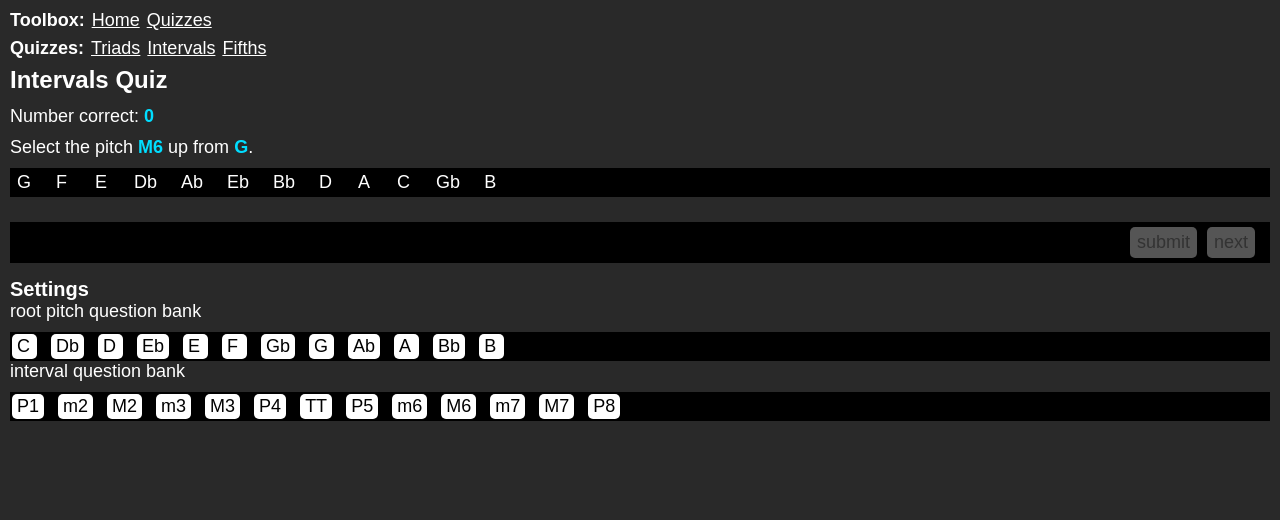
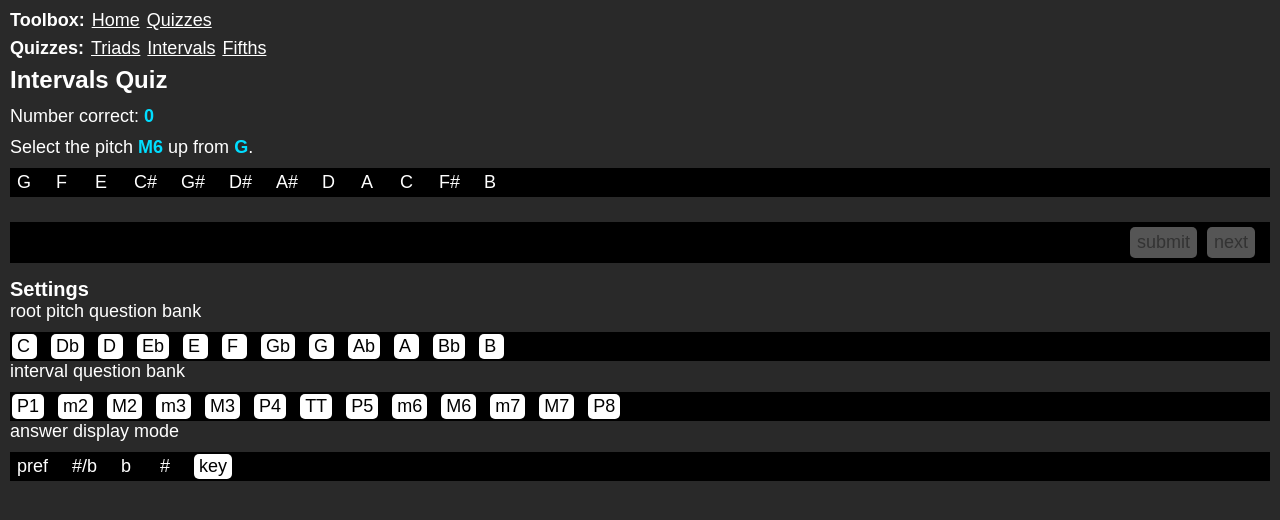
Before and after one commit to ppalladino/toolbox, a Next.js app: page /quizzes/intervals in a window 1280 px wide. Shown: the top 520 px of the page. Built offline with nearby package versions, Linux system fonts and the light colour scheme.

Commit message:
feat: answer display mode in interval quiz

```diff
--- a/app/globals.css
+++ b/app/globals.css
@@ -261,3 +261,63 @@ section.cta-row {
 section.cta-row button{
   margin-right: 10px;
 }
+
+.c {
+  background-color: #137fe0ff;
+  color: white
+}
+
+.d-flat {
+  background-color: #cd9fe8ff;
+  color: black;
+}
+
+.d {
+  background-color: #810ccfff;
+  color: white;
+}
+
+.e_flat {
+  background-color: #b7b7b7ff;
+  color: black
+}
+
+.e {
+  background-color: #434343ff;
+  color: white;
+}
+
+.f {
+  background-color: #783f04ff;
+  color: white;
+}
+
+.g_flat {
+  background-color: #ffd1d1ff;
+  color: black;
+}
+
+.g {
+  background-color: #ff4600ff;
+  color: white;
+}
+
+.a_flat {
+  background-color: #fefbcdff;
+  color: black;
+}
+
+.a {
+  background-color: #fceb08ff;
+  color: #bbb;
+}
+
+.b_flat {
+  background-color: #cdeba7ff;
+  color: black;
+}
+
+.b {
+  background-color: #3da21fff;
+  color: white;
+}
--- a/app/quizzes/intervals/pageContent.tsx
+++ b/app/quizzes/intervals/pageContent.tsx
@@ -6,6 +6,7 @@ import { allIntervals } from '@/common/utils/interval'
 import PitchMapPicker from "@/frontend/components/PitchMapPicker"
 import PitchMapResults from '@/frontend/components/PitchMapResults'
 import IntervalPicker from '@/frontend/components/IntervalPicker'
+import PitchMapDisplayModePicker from '@/frontend/components/PitchMapDisplayModePicker'
 import { getRandomElement, shuffleArray } from '@/common/utils/helpers'
 
 interface IAnswer {
@@ -15,7 +16,7 @@ interface IAnswer {
 
 const ROOT_PITCH_POOL_STORAGE_KEY = 'quizzes:intervals:root-pitch-pool'
 const INTERVAL_POOL_STORAGE_KEY = 'quizzes:intervals:interval-pool'
-
+const ANSWER_DISPLAY_MODE_STORAGE_KEY = 'quizzes:intervals:answer-display-mode'
 
 export default function IntervalsPageContent() {
   const storedRootPitchPool = window.localStorage.getItem(ROOT_PITCH_POOL_STORAGE_KEY)
@@ -32,13 +33,16 @@ export default function IntervalsPageContent() {
   const initialInterval = getRandomElement<IInterval>(initialIntervalPool)
   const [intervalQuestion, setIntervalQuestion] = useState<IInterval>(initialInterval)
 
+  const storedAnswerDisplayMode = window.localStorage.getItem(ANSWER_DISPLAY_MODE_STORAGE_KEY)
+  let initialAnswerDisplayMode = storedAnswerDisplayMode ? JSON.parse(storedAnswerDisplayMode) : undefined
+  initialAnswerDisplayMode = initialAnswerDisplayMode ? initialAnswerDisplayMode : PITCH_MAP_DISPLAY_MODE.KEY_CONTEXTED_NOTE_NAME
+  const [answerPickerDisplayMode, setAnswerPickerDisplayMode] = useState<PITCH_MAP_DISPLAY_MODE>(initialAnswerDisplayMode)
+
   const [correctAnswer, setCorrectAnswer] = useState<IPitchMap>(addIntervalToPitchMap(initialRootPitch, intervalQuestion.semitones))
   const [userAnswer, setUserAnswer] = useState<IPitchMap>()
   const [showResults, setShowResult] = useState<boolean>(false)
   const [randomOrderedPitchMaps, setRandomOrderedPitchMaps] = useState<IPitchMap[]>(shuffleArray<IPitchMap>(chromaticPitches))
   const [numCorrect, setNumCorrect] = useState<number>(0)
-  const [answerPickerDisplayMode, setAnswerPickerDisplayMode] = useState<PITCH_MAP_DISPLAY_MODE>(PITCH_MAP_DISPLAY_MODE.FLATTED_NOTE_NAME)
-
 
   const handleQuestionPoolChange = (pool: IPitchMap[]) => {
     localStorage.setItem(ROOT_PITCH_POOL_STORAGE_KEY, JSON.stringify(pool));
@@ -52,6 +56,11 @@ export default function IntervalsPageContent() {
 
   const handleUserAnswerChange = (answer: IPitchMap[]) => {
     setUserAnswer(answer[0])
+  }
+
+  const handleAnswerDisplayModeChange = (mode: PITCH_MAP_DISPLAY_MODE) => {
+    setAnswerPickerDisplayMode(mode)
+    localStorage.setItem(ANSWER_DISPLAY_MODE_STORAGE_KEY, JSON.stringify(mode));
   }
 
   const handleSubmitClick = () => {
@@ -70,9 +79,9 @@ export default function IntervalsPageContent() {
     const nextCorrectAnswer = addIntervalToPitchMap(nextRootPitchQuestion, nextIntervalQuestion.semitones)
     setCorrectAnswer(nextCorrectAnswer)
 
-    const nextAnswerPickerDisplayMode = answerPickerDisplayMode === PITCH_MAP_DISPLAY_MODE.SHARPED_NOTE_NAME
-      ? PITCH_MAP_DISPLAY_MODE.FLATTED_NOTE_NAME : PITCH_MAP_DISPLAY_MODE.SHARPED_NOTE_NAME
-    setAnswerPickerDisplayMode(nextAnswerPickerDisplayMode)
+    // const nextAnswerPickerDisplayMode = answerPickerDisplayMode === PITCH_MAP_DISPLAY_MODE.SHARPED_NOTE_NAME
+    //   ? PITCH_MAP_DISPLAY_MODE.FLATTED_NOTE_NAME : PITCH_MAP_DISPLAY_MODE.SHARPED_NOTE_NAME
+    // setAnswerPickerDisplayMode(nextAnswerPickerDisplayMode)
     setUserAnswer(undefined)
     setShowResult(false)
   }
@@ -117,6 +126,8 @@ export default function IntervalsPageContent() {
         <PitchMapPicker onChange={handleQuestionPoolChange} visible={chromaticPitches} selected={rootPitchPool}/>
         <p>interval question bank</p>
         <IntervalPicker onChange={handleIntervalPoolChange} visible={allIntervals} selected={intervalPool}/>
+        <p>answer display mode</p>
+        <PitchMapDisplayModePicker selected={answerPickerDisplayMode} onChange={handleAnswerDisplayModeChange}/>
       </section>
     </section>
 
--- a/common/utils/pitch-map.tsx
+++ b/common/utils/pitch-map.tsx
@@ -8,6 +8,29 @@ export enum PITCH_MAP_DISPLAY_MODE {
   SHARPED_NOTE_NAME,
   KEY_CONTEXTED_NOTE_NAME
 }
+
+export const pitchMapDisplayModes = [
+  {
+    abbrName: 'pref',
+    mode: PITCH_MAP_DISPLAY_MODE.PREFERRED_NOTE_NAME
+  },
+  {
+    abbrName: '#/b',
+    mode: PITCH_MAP_DISPLAY_MODE.PITCH_NAME
+  },
+  {
+    abbrName: 'b',
+    mode: PITCH_MAP_DISPLAY_MODE.FLATTED_NOTE_NAME
+  },
+  {
+    abbrName: '#',
+    mode: PITCH_MAP_DISPLAY_MODE.SHARPED_NOTE_NAME
+  },
+  {
+    abbrName: 'key',
+    mode: PITCH_MAP_DISPLAY_MODE.KEY_CONTEXTED_NOTE_NAME
+  }
+]
 
 export const pitches = {
     C: {
--- /dev/null
+++ b/frontend/components/PitchMapDisplayModePicker/index.tsx
@@ -0,0 +1,44 @@
+import { PITCH_MAP_DISPLAY_MODE, pitchMapDisplayModes } from "@/common/utils/pitch-map"
+
+interface PitchMapDisplayModePickerProps {
+    onChange: (selected:PITCH_MAP_DISPLAY_MODE) => void;
+    selected: PITCH_MAP_DISPLAY_MODE;
+}
+
+export default function PitchMapDisplayModePicker({
+    onChange,
+    selected
+}: PitchMapDisplayModePickerProps) {
+
+    const handleClick = (mode: PITCH_MAP_DISPLAY_MODE) => () => {
+        onChange(mode)
+    }
+
+    const getKeyClass = (mode: PITCH_MAP_DISPLAY_MODE):string => {
+        const isSelected = mode === selected
+        if(isSelected) {
+            return 'selected'
+        } else {
+            return ''
+        }
+    }
+
+    return (
+      <span className="button-group">
+        {
+            pitchMapDisplayModes.map(m => {
+                return (
+                    <button
+                        className={getKeyClass(m.mode)}
+                        key={m.abbrName}
+                        onClick={handleClick(m.mode)}
+                    >
+                       {m.abbrName}
+                    </button>
+                )
+            })
+        }
+      </span>
+
+    )
+  }
```
